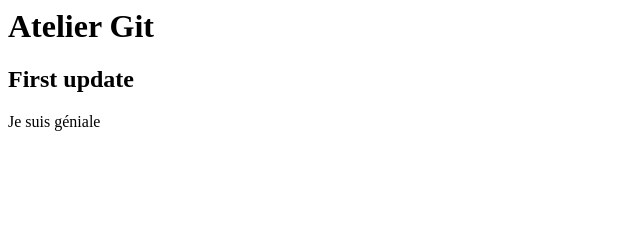
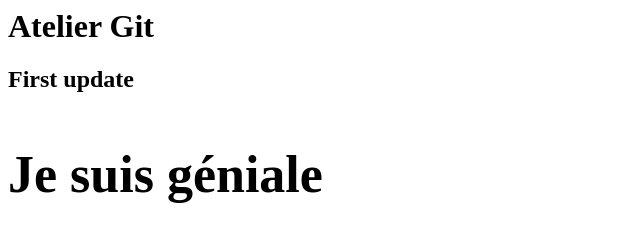
Before and after one commit to code2be-hackathyon/AtelierGit, a plain HTML site: page index.htm in a window 1280 px wide. Shown: the whole page, without its empty margins (0-640 px from the left). Drawn offline with Linux system fonts and the light colour scheme.

Commit message:
ajout du style

```diff
--- a/index.htm
+++ b/index.htm
@@ -1,8 +1,9 @@
 <head>
     <title>Atelier Git</title>
+    <link href="style.css" rel="stylesheet">
 </head>
 <body>
     <h1>Atelier Git</h1>
     <h2>First update</h2>
-    <p>Je suis géniale</p>
+    <h3>Je suis géniale</h3>
 </body>
--- /dev/null
+++ b/style.css
@@ -0,0 +1,4 @@
+h3
+{
+	font-size: 52px;
+}
```
